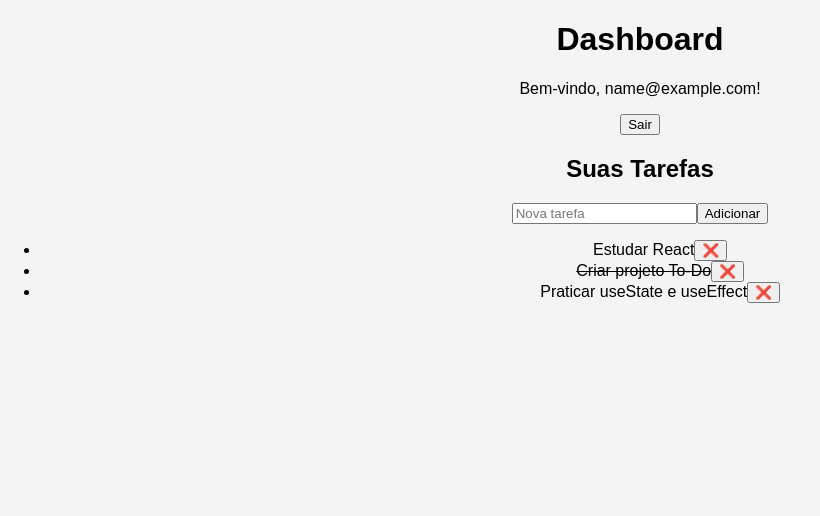
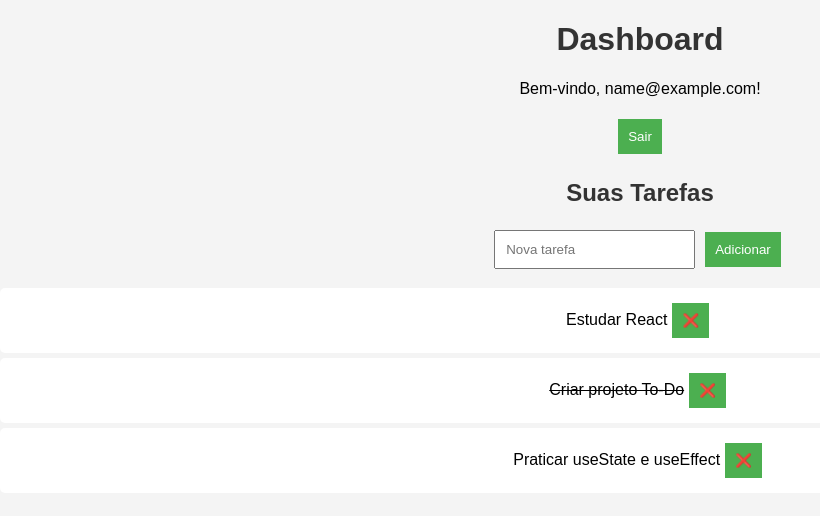
Before and after one commit to cledson-leite/to-do-avancado, a React (Vite) app: page /dashboard in a window 1280 px wide. Both pictures are taken after typing "name@example.com", "Sample123" into the empty fields and a click on the button "Entrar". Shown: the top 516 px of the page, without its empty margins (0-820 px from the left). Built offline with nearby package versions, Linux system fonts and the light colour scheme.

Commit message:
implementar estilo css
relembrar css

```diff
--- a/src/App.jsx
+++ b/src/App.jsx
@@ -4,6 +4,7 @@ import { TaskProvider } from "./contexts/TaskContext";
 import { PrivateRoute } from "./components/PrivateRoute";
 import Login from "./pages/Login";
 import Dashboard from "./pages/Dashboard";
+import "./styles/styles.css";
 
 function App() {
   return (
--- a/src/pages/Dashboard.jsx
+++ b/src/pages/Dashboard.jsx
@@ -8,6 +8,9 @@ function Dashboard() {
   const { tasks, addTask, toggleTask, deleteTask } = useTask();
   const navigate = useNavigate();
   const [newTask, setNewTask] = useState("");
+  const [message, setMessage] = useState("");
+  const [error, setError] = useState("");
+  const [loading, setLoading] = useState(false);
 
   function handleLogout() {
     logout();
@@ -18,7 +21,29 @@ function Dashboard() {
     if (newTask.trim() === "") return;
     addTask(newTask);
     setNewTask("");
+    setMessage("Tarefa adicionada com sucesso!");
+    setError("");
   }
+
+  function handleDeleteTask(id) {
+    deleteTask(id);
+    setMessage("Tarefa excluída com sucesso!");
+    setError("");
+  }
+
+  // Simula o carregamento de tarefas
+  const fetchTasks = async () => {
+    setLoading(true);
+    try {
+      const response = await fetch("/data/tasks.json");
+      const data = await response.json();
+      setLoading(false);
+      return data;
+    } catch (err) {
+      setLoading(false);
+      setError("Erro ao carregar tarefas!");
+    }
+  };
 
   return (
     <div>
@@ -36,6 +61,14 @@ function Dashboard() {
       />
       <button onClick={handleAddTask}>Adicionar</button>
 
+      {/* Mensagens de sucesso ou erro */}
+      {message && <p style={{ color: "green" }}>{message}</p>}
+      {error && <p style={{ color: "red" }}>{error}</p>}
+
+      {/* Indicador de carregamento */}
+      {loading ? (
+        <p>Carregando tarefas...</p>
+      ) : (
         <ul>
           {tasks.map((task) => (
             <li key={task.id}>
@@ -48,10 +81,11 @@ function Dashboard() {
               >
                 {task.title}
               </span>
-            <button onClick={() => deleteTask(task.id)}>❌</button>
+              <button onClick={() => handleDeleteTask(task.id)}>❌</button>
             </li>
           ))}
         </ul>
+      )}
     </div>
   );
 }
--- a/src/pages/Login.jsx
+++ b/src/pages/Login.jsx
@@ -10,8 +10,11 @@ function Login() {
 
   function handleSubmit(e) {
     e.preventDefault();
-    login(email, password);
-    navigate("/dashboard"); // Agora pode navegar sem erro
+    if (email && password) {
+      login(email, password);
+      navigate("/dashboard"); // Agora pode navegar sem erro
+    }
+
   }
 
   return (
--- /dev/null
+++ b/src/styles/styles.css
@@ -0,0 +1,48 @@
+body {
+  font-family: Arial, sans-serif;
+  background-color: #f4f4f4;
+  margin: 0;
+  padding: 0;
+}
+
+h1, h2 {
+  color: #333;
+}
+
+button {
+  background-color: #4CAF50;
+  color: white;
+  padding: 10px;
+  margin: 5px;
+  border: none;
+  cursor: pointer;
+}
+
+button:hover {
+  background-color: #45a049;
+}
+
+input {
+  padding: 10px;
+  margin-right: 5px;
+}
+
+ul {
+  list-style-type: none;
+  padding: 0;
+}
+
+li {
+  background-color: #fff;
+  padding: 10px;
+  margin: 5px 0;
+  border-radius: 5px;
+}
+
+li span {
+  cursor: pointer;
+}
+
+button:active {
+  background-color: #3e8e41;
+}
```
Lines whose indentation alone changed are shown as unchanged.
